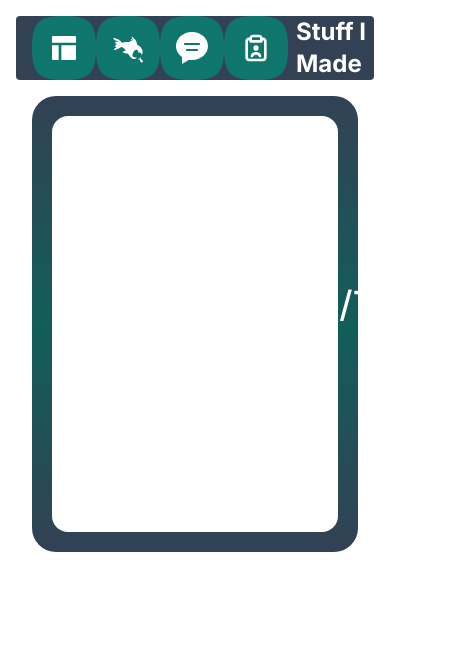
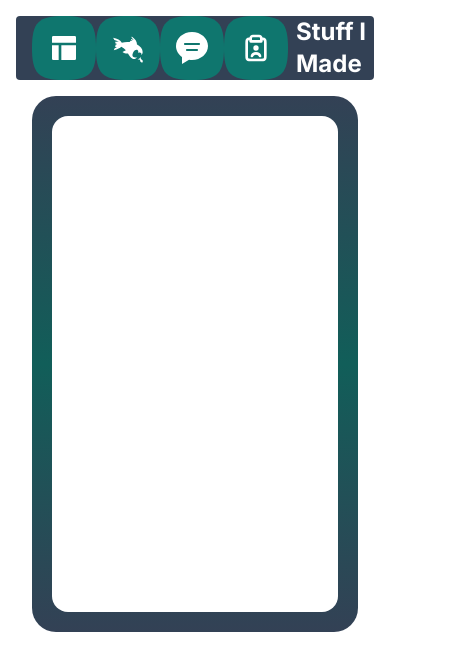
Before and after one commit to WilliamLeaver/stuffimade, a Next.js app: page / in a window 390 px wide. Shown: the top 670 px of the page, 455 px wide, since content can reach past the window. Built offline with nearby package versions, Linux system fonts and the light colour scheme.

Commit message:
fixed some mobile styling

```diff
--- a/app/page.tsx
+++ b/app/page.tsx
@@ -2,8 +2,8 @@
 
 export default function Home() {
   return (
-    <main className="w-full h-min p-2 rounded-2xl bg-base-100 text-center font-medium text-4xl text-white">
-      Hello, Welcome to Stuff I Made. This is my Personal Project/Portfolio/Time-Filler Thing. Check out some Stuff I Made using the buttons above.
+    <main className="w-full whitespace-wrap h-min p-2 rounded-2xl bg-base-100 text-center font-medium text-4xl text-white">
+      Hello, Welcome to Stuff I Made. This is my Personal Project / Portfolio / Time-Filler Thing. Check out some Stuff I Made using the buttons above.
     </main>
   )
 }
```
